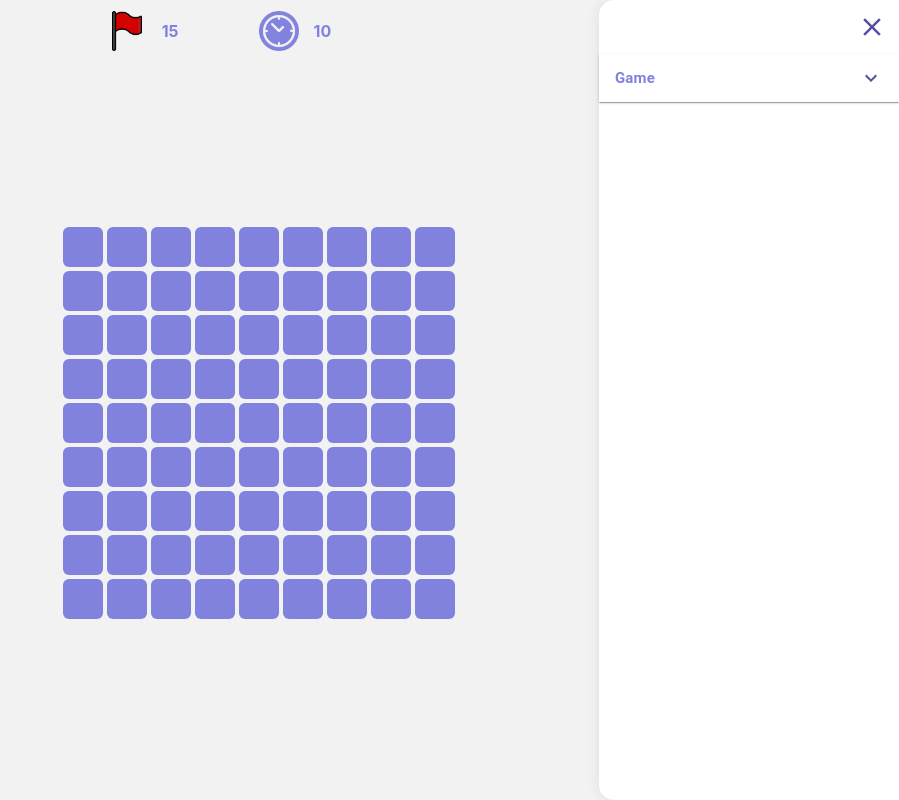
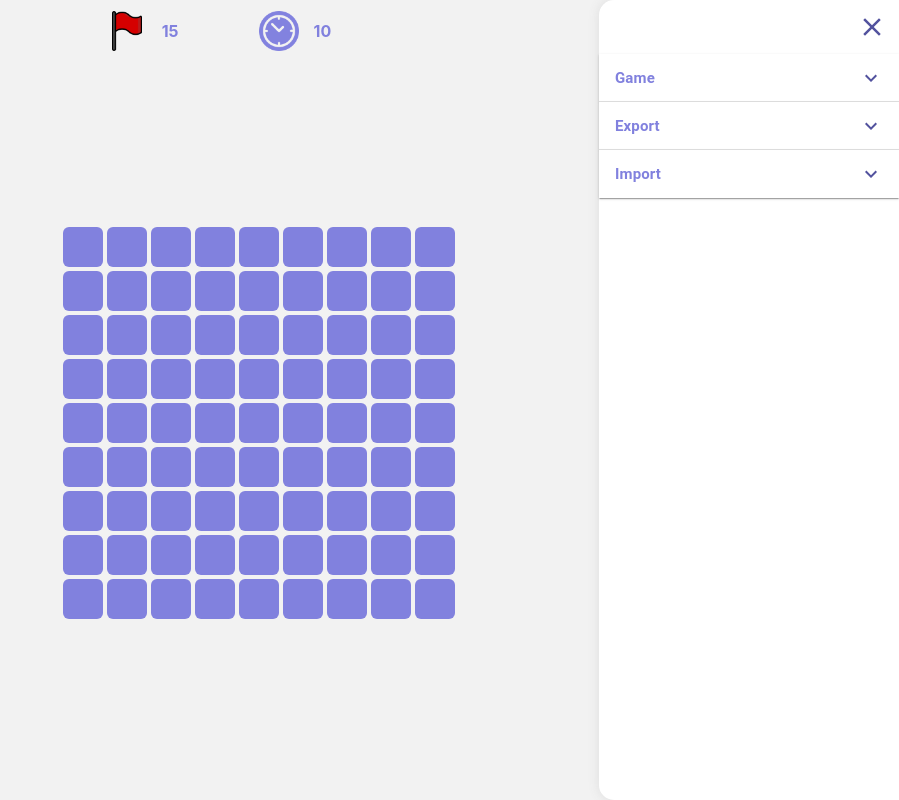
Before and after one commit to atif-taskeen/MineSweeper, a React (Create React App) app: page / in a window 1280 px wide. Both pictures are taken after a click on the button 1233 px from the left and 47 px from the top of the page. Shown: the whole page, without its empty margins (381-1280 px from the left). Built offline with nearby package versions, Linux system fonts and the light colour scheme.

Commit message:
import logic implemented

```diff
--- a/package.json
+++ b/package.json
@@ -10,6 +10,7 @@
     "@testing-library/user-event": "^12.8.3",
     "js-base64": "^3.6.1",
     "react": "^17.0.2",
+    "react-copy-to-clipboard": "^5.0.4",
     "react-dom": "^17.0.2",
     "react-scripts": "4.0.3",
     "web-vitals": "^1.1.2"
--- a/src/App.css
+++ b/src/App.css
@@ -198,3 +198,11 @@ ul.text-field-listing li:last-child {
 .accordian > div {
   border-radius: 0px !important;
 }
+
+.accordian-w100 {
+  width: calc(100% - 30px);
+}
+
+textarea {
+  font-size: 12px !important;
+}
--- a/src/components/Accordians/index.js
+++ b/src/components/Accordians/index.js
@@ -0,0 +1,125 @@
+import React, { useEffect, useState } from "react";
+import { makeStyles } from '@material-ui/core/styles';
+import Accordion from '@material-ui/core/Accordion';
+import AccordionDetails from '@material-ui/core/AccordionDetails';
+import AccordionSummary from '@material-ui/core/AccordionSummary';
+import Typography from '@material-ui/core/Typography';
+import ExpandMoreIcon from '@material-ui/icons/ExpandMore';
+import Radio from '@material-ui/core/Radio';
+import RadioGroup from '@material-ui/core/RadioGroup';
+import FormControlLabel from '@material-ui/core/FormControlLabel';
+import FormControl from '@material-ui/core/FormControl';
+import TextFieldWrapper from "../TextFieldWrapper";
+import { Beginer, Intermediate, Expert } from "../../Config/field";
+import TextField from '@material-ui/core/TextField';
+import Button from '@material-ui/core/Button';
+import {CopyToClipboard} from 'react-copy-to-clipboard';
+
+const useStyles = makeStyles((theme) => ({
+  root: {
+    width: '100%',
+  },
+  heading: {
+    fontSize: theme.typography.pxToRem(15),
+    color: '#8181de',
+    fontWeight: 'bold',
+  },
+  secondaryHeading: {
+    fontSize: theme.typography.pxToRem(15),
+    color: theme.palette.text.secondary,
+  },
+  button: {
+    background: '#8181de',
+    color: '#fff'
+  }
+}));
+
+const Accordians = ({ variant, gameTypeSetter, gameType, expand, encode, ImportHandler }) => {
+  const classes = useStyles();
+  const [expanded, setExpanded] = useState(false);
+  const [encodeValue, setEncodeValue] = useState('');
+
+  const handleRadioChange = (event) => {
+    gameTypeSetter(event.target.value);
+  };
+
+  const handleChange = (panel) => (event, isExpanded) => {
+    setExpanded(isExpanded ? panel : false);
+  };
+
+  const handlePasteText = () => {
+    ImportHandler(encodeValue);
+  }
+
+  return (
+      <Accordion expanded={expanded === expand} onChange={handleChange(expand)}>
+        <AccordionSummary
+          expandIcon={<ExpandMoreIcon />}
+          aria-controls={`${expand}bh-content`}
+          id={`${expand}bh-header`}
+        >
+          <Typography className={classes.heading}>{variant}</Typography>
+        </AccordionSummary>
+        <AccordionDetails className={variant === 'Export' && 'accordian-w100'}>
+          {variant === 'Game' &&
+            <FormControl component="fieldset">
+              <RadioGroup aria-label="gameType" name="gameType" value={gameType} onChange={handleRadioChange}>
+                <FormControlLabel value="1" control={<Radio />} label="Beginer" />
+                <TextFieldWrapper
+                  config={Beginer}
+                />
+                <FormControlLabel value="2" control={<Radio />} label="Intermediate	" />
+                <TextFieldWrapper
+                  config={Intermediate}
+                />
+                <FormControlLabel value="3" control={<Radio />} label="Expert" />
+                <TextFieldWrapper
+                  config={Expert}
+                />
+              </RadioGroup>
+            </FormControl>
+          }
+          {
+            variant === 'Export' &&
+            <>
+              <div className={variant === 'Export' && 'accordian-w100'}>
+                <TextField
+                  label="Export"
+                  multiline
+                  maxRows={4}
+                  style={{ width: '100%' }}
+                  value={encode}
+                />
+                <CopyToClipboard text={encode}>
+                  <Button variant="contained" color="primary" style={{marginTop: 20}}>
+                    Copy
+                  </Button>
+                </CopyToClipboard>
+
+              </div>
+            </>
+          }
+          {
+            variant === 'Import' &&
+            <>
+              <div className={variant === 'Export' && 'accordian-w100'}>
+                <TextField
+                  label="Import"
+                  multiline
+                  maxRows={4}
+                  style={{ width: '100%' }}
+                  value={encodeValue}
+                  onChange={e => setEncodeValue(e.target.value)}
+                />
+                  <Button variant="contained" color="primary" style={{marginTop: 20}} onClick={handlePasteText}>
+                    Paste
+                  </Button>
+              </div>
+            </>
+          }
+        </AccordionDetails>
+      </Accordion>
+  );
+};
+
+export default Accordians;
--- a/src/components/Board/index.js
+++ b/src/components/Board/index.js
@@ -14,6 +14,8 @@ const Board = () => {
   const [flagCount, setFlagCount] = useState(15);
   const [menuVisibility, setMenuVisibility] = useState(false);
   const [encode, setEncoding] = useState('');
+  const [decode, setDecoding] = useState({});
+  const [isImport, setIsImport] = useState(false);
   const boardDimenssions = JSON.parse(localStorage.getItem('data'));
   const [gameType, setGameType] = useState(boardDimenssions ? boardDimenssions.gameId : '1');
 
@@ -48,9 +50,15 @@ const Board = () => {
   }, [gameType]);
 
   useEffect(() => {
-    let gridEncode = JSON.stringify(grid);
+    const gridEncode = JSON.stringify(grid);
     setEncoding(Base64.encode(gridEncode));
   }, [grid]);
+
+  const ImportHandler = (value) => {
+    setIsImport(true);
+    const gridDecode = Base64.decode(value)
+    setGrid(JSON.parse(gridDecode))
+   }
 
   const freshBoard = () => {
     const boardDimenssions = JSON.parse(localStorage.getItem('data'));
@@ -58,7 +66,7 @@ const Board = () => {
     const newBoard = createBoard(height, width, mines);
     setNonMineCount(height * width - mines);
     setMineLocations(newBoard.mineLocation);
-    setGrid(newBoard.board);
+    !isImport && setGrid(newBoard.board);
   };
 
   const restartGame = () => {
@@ -75,7 +83,7 @@ const Board = () => {
     let newGrid = JSON.parse(JSON.stringify(grid));
     //console.log(newGrid[x][y]);
     newGrid[x][y].flagged = true;
-    setGrid(newGrid);
+    !isImport && setGrid(newGrid);
   };
 
   // Reveal Cell
@@ -88,11 +96,11 @@ const Board = () => {
       for (let i = 0; i < mineLocations.length; i++) {
         newGrid[mineLocations[i][0]][mineLocations[i][1]].revealed = true;
       }
-      setGrid(newGrid);
+      !isImport && setGrid(newGrid);
       setGameOver(true);
     } else {
       let newRevealedBoard = revealed(newGrid, x, y, nonMineCount);
-      setGrid(newRevealedBoard.arr);
+      !isImport && setGrid(newRevealedBoard.arr);
       setNonMineCount(newRevealedBoard.newNonMinesCount);
       if (newRevealedBoard.newNonMinesCount === 0) {
         setGameOver(true);
@@ -112,6 +120,8 @@ const Board = () => {
         hideMenu={setMenuVisibility}
         gameTypeSetter={setGameType}
         gameType={gameType}
+        encode={encode}
+        ImportHandler={ImportHandler}
       />
       <div className="board-wrapper">
         {/* {gameOver && <Modal restartGame={restartGame} />} */}
--- a/src/components/CollapseablePanel/index.js
+++ b/src/components/CollapseablePanel/index.js
@@ -1,81 +1,26 @@
 import React, { useEffect, useState } from "react";
-import { makeStyles } from '@material-ui/core/styles';
-import Accordion from '@material-ui/core/Accordion';
-import AccordionDetails from '@material-ui/core/AccordionDetails';
-import AccordionSummary from '@material-ui/core/AccordionSummary';
-import Typography from '@material-ui/core/Typography';
-import ExpandMoreIcon from '@material-ui/icons/ExpandMore';
-import Radio from '@material-ui/core/Radio';
-import RadioGroup from '@material-ui/core/RadioGroup';
-import FormControlLabel from '@material-ui/core/FormControlLabel';
-import FormControl from '@material-ui/core/FormControl';
-import TextFieldWrapper from "../TextFieldWrapper";
-import { Beginer, Intermediate, Expert } from "../../Config/field";
+import Accordians from "../Accordians";
 
-const useStyles = makeStyles((theme) => ({
-  root: {
-    width: '100%',
-  },
-  heading: {
-    fontSize: theme.typography.pxToRem(15),
-    color: '#8181de',
-    fontWeight: 'bold',
-  },
-  secondaryHeading: {
-    fontSize: theme.typography.pxToRem(15),
-    color: theme.palette.text.secondary,
-  },
-  button: {
-    background: '#8181de',
-    color: '#fff'
-  }
-}));
-
-const CollapseablePanel = ({ variant, gameTypeSetter, gameType }) => {
-  const classes = useStyles();
-  const [expanded, setExpanded] = useState(false);
-
-
-  const handleRadioChange = (event) => {
-    gameTypeSetter(event.target.value);
-  };
-
-  const handleChange = (panel) => (event, isExpanded) => {
-    setExpanded(isExpanded ? panel : false);
-  };
+const CollapseablePanel = ({ gameTypeSetter, gameType, encode, ImportHandler }) => {
 
   return (
     <div className="accordian">
-      {variant === 'Game' && <Accordion expanded={expanded === 'panel1'} onChange={handleChange('panel1')}>
-        <AccordionSummary
-          expandIcon={<ExpandMoreIcon />}
-          aria-controls="panel1bh-content"
-          id="panel1bh-header"
-        >
-          <Typography className={classes.heading}>{variant}</Typography>
-        </AccordionSummary>
-        <AccordionDetails>
-          <FormControl component="fieldset">
-            <RadioGroup aria-label="gameType" name="gameType" value={gameType} onChange={handleRadioChange}>
-              <FormControlLabel value="1" control={<Radio />} label="Beginer" />
-              <TextFieldWrapper
-                config={Beginer}
-              />
-              <FormControlLabel value="2" control={<Radio />} label="Intermediate	" />
-              <TextFieldWrapper
-                config={Intermediate}
-              />
-              <FormControlLabel value="3" control={<Radio />} label="Expert" />
-              <TextFieldWrapper
-                config={Expert}
-              />
-            </RadioGroup>
-          </FormControl>
-        </AccordionDetails>
-      </Accordion>}
-      {
-
-      }
+      <Accordians
+        variant="Game"
+        gameTypeSetter={gameTypeSetter}
+        gameType={gameType}
+        expand='panel1'
+      />
+      <Accordians
+        variant="Export"
+        expand='panel2'
+        encode={encode}
+      />
+      <Accordians
+        variant="Import"
+        expand='panel3'
+        ImportHandler={ImportHandler}
+      />
     </div>
   );
 };
--- a/src/components/Menu/index.js
+++ b/src/components/Menu/index.js
@@ -3,7 +3,7 @@ import IconButton from '@material-ui/core/IconButton';
 import ClearIcon from '@material-ui/icons/Clear';
 import CollapseablePanel from "../CollapseablePanel";
 
-const Menu = ({ showMenu, hideMenu, gameTypeSetter, gameType}) => {
+const Menu = ({ showMenu, hideMenu, gameTypeSetter, gameType, encode, ImportHandler}) => {
   const clickMenuHandler = () => {
     hideMenu(false)
   }
@@ -14,9 +14,10 @@ const Menu = ({ showMenu, hideMenu, gameTypeSetter, gameType}) => {
           <IconButton className="clear-icon" onClick={clickMenuHandler}><ClearIcon/></IconButton>
           <div className="clear-both"></div>
           <CollapseablePanel
-            variant="Game"
             gameTypeSetter={gameTypeSetter}
             gameType={gameType}
+            encode={encode}
+            ImportHandler={ImportHandler}
           />
         </>
       )}
```
